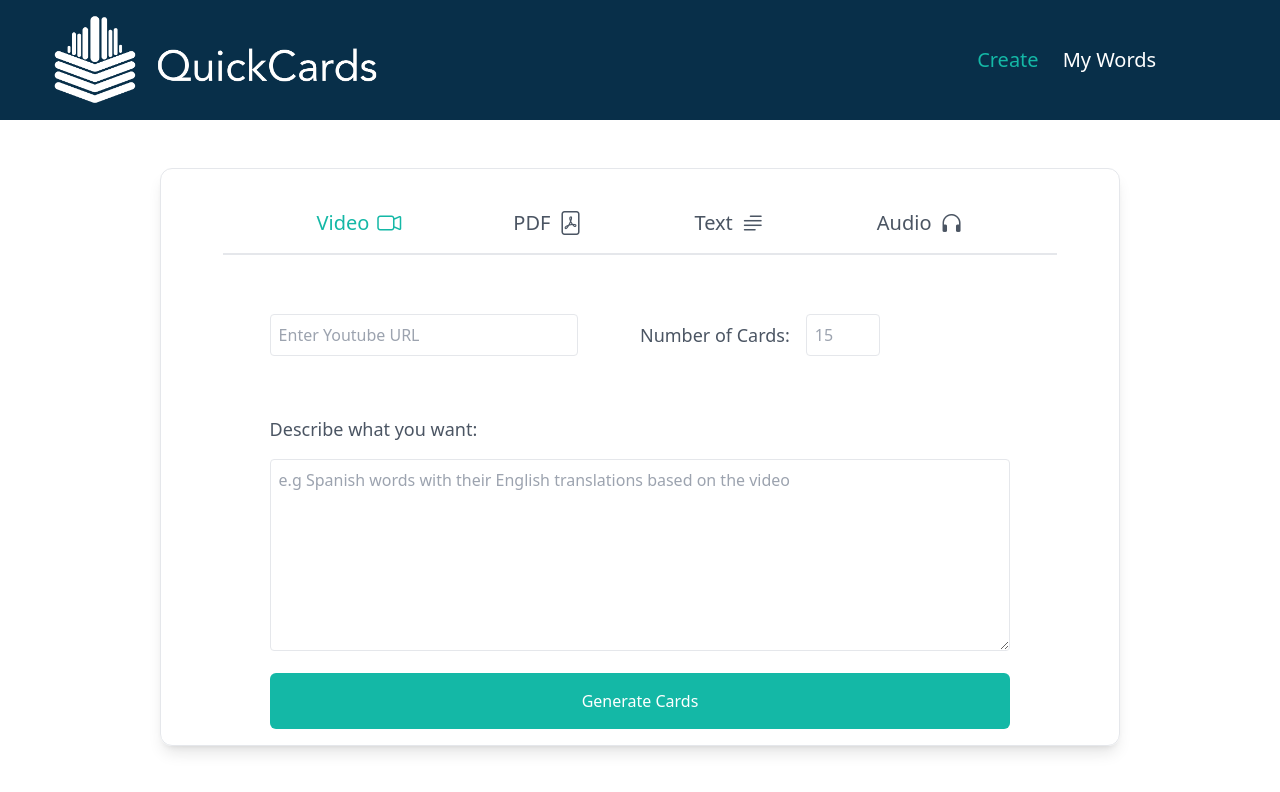
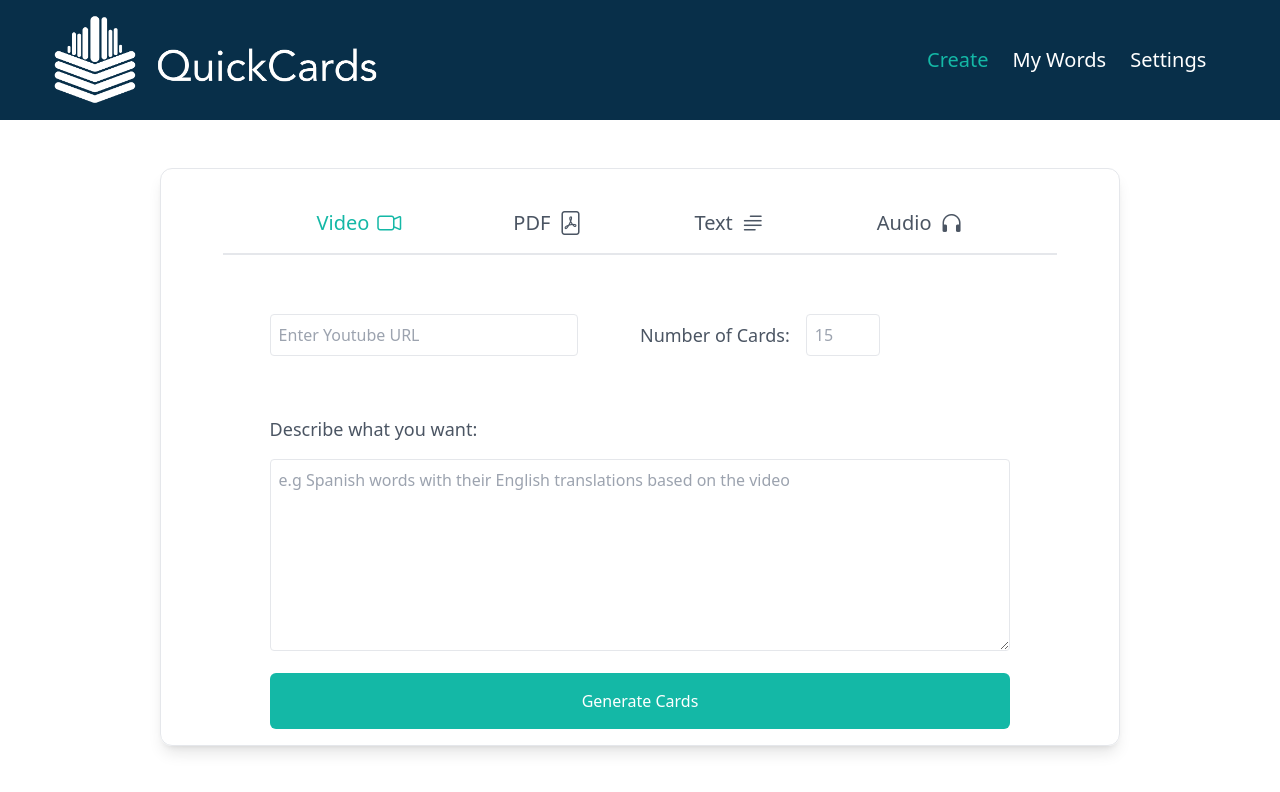
Before and after one commit to garrettjgp18/QuickCards_v2, a React (Vite) app in the folder frontend/quickcards/: page /create in a window 1280 px wide. Shown: the top 792 px of the page. Built offline with nearby package versions, Linux system fonts and the light colour scheme.

Commit message:
added settings to navbar

```diff
--- a/frontend/quickcards/src/components/Navbar.jsx
+++ b/frontend/quickcards/src/components/Navbar.jsx
@@ -26,6 +26,9 @@ export default function Navbar(){
                         <NavLink to="/words" className={({ isActive }) => isActive ? 'text-teal-500' : 'hover:text-teal-500 hover:scale-110 active:scale-95'}>
                             <li className=' cursor-pointer'>My Words</li>
                         </NavLink>
+                        <NavLink to="/settings" className={({ isActive }) => isActive ? 'text-teal-500' : 'hover:text-teal-500 hover:scale-110 active:scale-95'}>
+                            <li className=' cursor-pointer'>Settings</li>
+                        </NavLink>
                     </ul>
 
                     {/*Render Caret -> Expand icon when display is mobile */}
```
